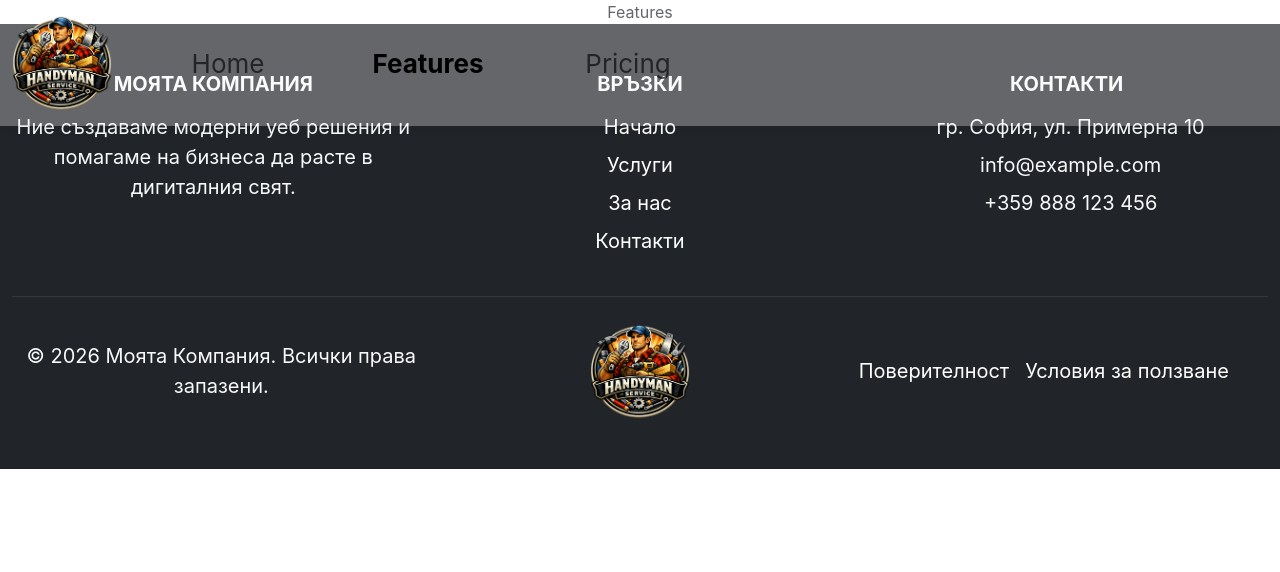
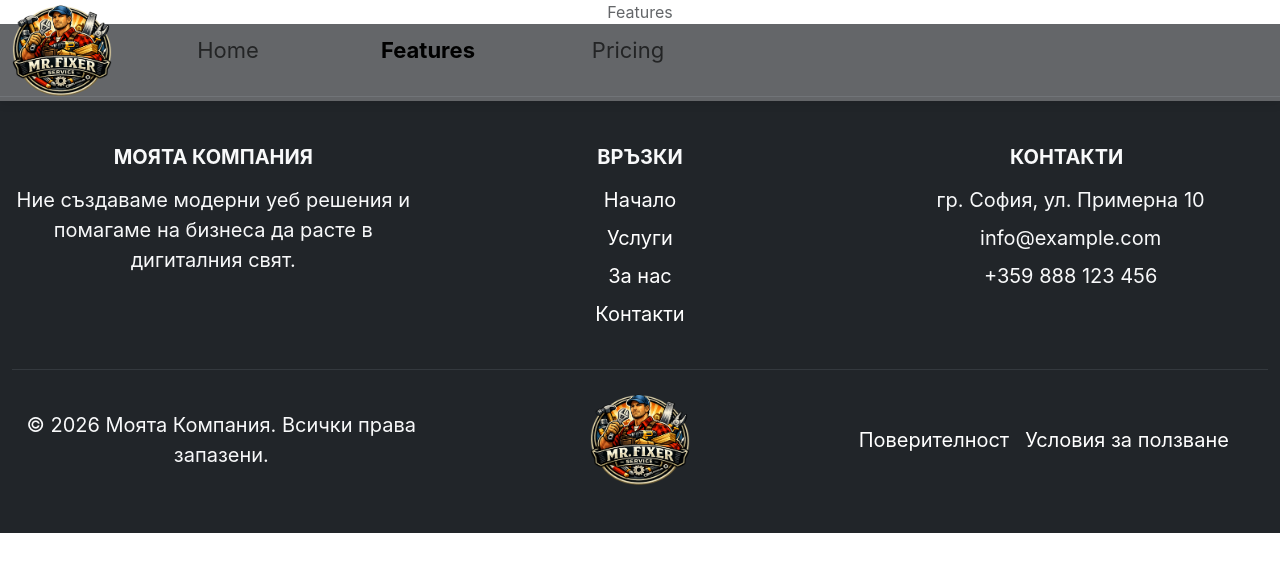
Before and after one commit to Tihomircho/react-project, a React (Create React App) app: page /features in a window 1280 px wide. Shown: the top 572 px of the page. Built offline with nearby package versions, Linux system fonts and the light colour scheme.

Commit message:
Image change

```diff
--- a/src/App.css
+++ b/src/App.css
@@ -18,7 +18,7 @@
   flex-direction: column;
   align-items: center;
   justify-content: center;
-  font-size: calc(10px + 2vmin);
+  font-size: calc(10px + 1.5vmin);
   position: relative;
   z-index: 3;
 }
--- a/src/Components/Footer/Footer.tsx
+++ b/src/Components/Footer/Footer.tsx
@@ -11,6 +11,8 @@
 
   return (
     <footer className={`bg-dark text-light py-5 mt-auto w-100 ${style.footer}`}>
+      <hr className="border-secondary my-4 pb-4" />
+
       <div className="container-fluid">
         <div className="row g-4">
           <div className="col-12 col-md-4">
--- a/src/Components/Form/Form.module.scss
+++ b/src/Components/Form/Form.module.scss
@@ -1,4 +1,5 @@
 .formWrapper {
+
     .form {
         padding: 20px;
         border-radius: 5px;
--- a/src/Components/Form/Form.tsx
+++ b/src/Components/Form/Form.tsx
@@ -1,7 +1,7 @@
 import React, { useRef } from "react";
 import emailjs, { EmailJSResponseStatus } from "@emailjs/browser";
 import style from "./Form.module.scss";
-import imageRight from "../../../src/assets/hand-drawn-flat-design-handyman.png";
+import imageRight from "../../../src/assets/hand-drawn-flat-design-handyman2.png";
 import { RefObject } from "react";
 
 interface FormSection {
@@ -36,6 +36,7 @@
   };
 
   return (
+    <section style={{ backgroundColor: "#212529" }}>
       <div className={`container py-4 ${style.formWrapper}`} ref={formRef}>
         <div className="row align-items-center">
           <div className="col-12 col-md-6">
@@ -71,6 +72,7 @@
           </div>
         </div>
       </div>
+    </section>
   );
 };
 
--- a/src/Components/Menu/Menu.module.scss
+++ b/src/Components/Menu/Menu.module.scss
@@ -13,7 +13,6 @@
 
     &.hidden {
         transform: translateY(-100%);
-
     }
 
     .menuBtn {
--- a/src/Components/Menu/Menu.tsx
+++ b/src/Components/Menu/Menu.tsx
@@ -35,7 +35,7 @@
   const scrollClass = isVisible ? style.visible : style.hidden;
   return (
     <nav
-      className={`${style.menu} ${scrollClass} navbar w-100 navbar-expand-lg`}
+      className={`${style.menu} ${scrollClass} py-0 navbar w-100 navbar-expand-lg`}
     >
       <div className="container-fluid">
         <NavLink className="navbar-brand" to="/" onClick={closeMenu}>
```
Also changed, not shown: src/assets/hand-drawn-flat-design-handyman2.png (added), src/assets/logo.png. Lines whose indentation alone changed are shown as unchanged.
